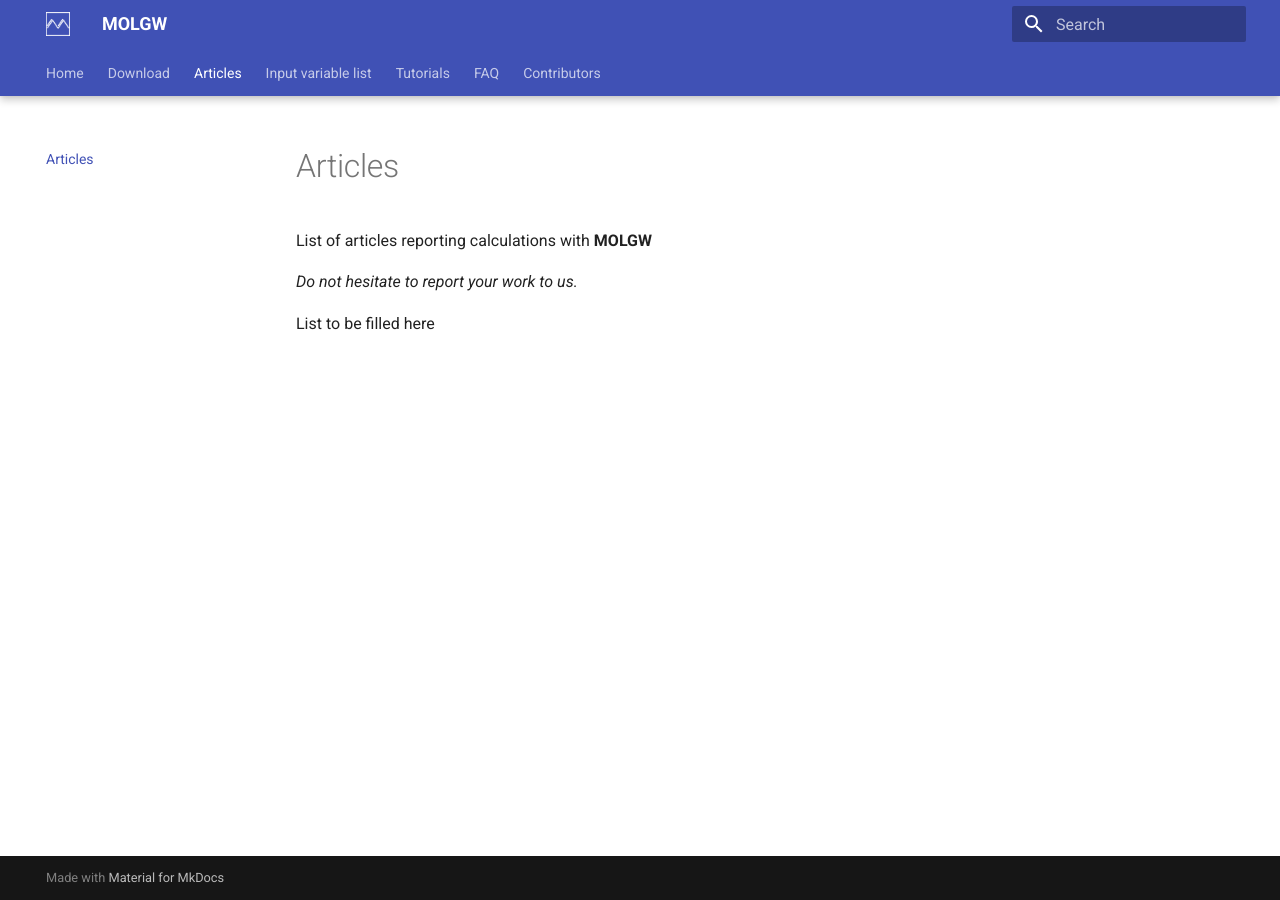
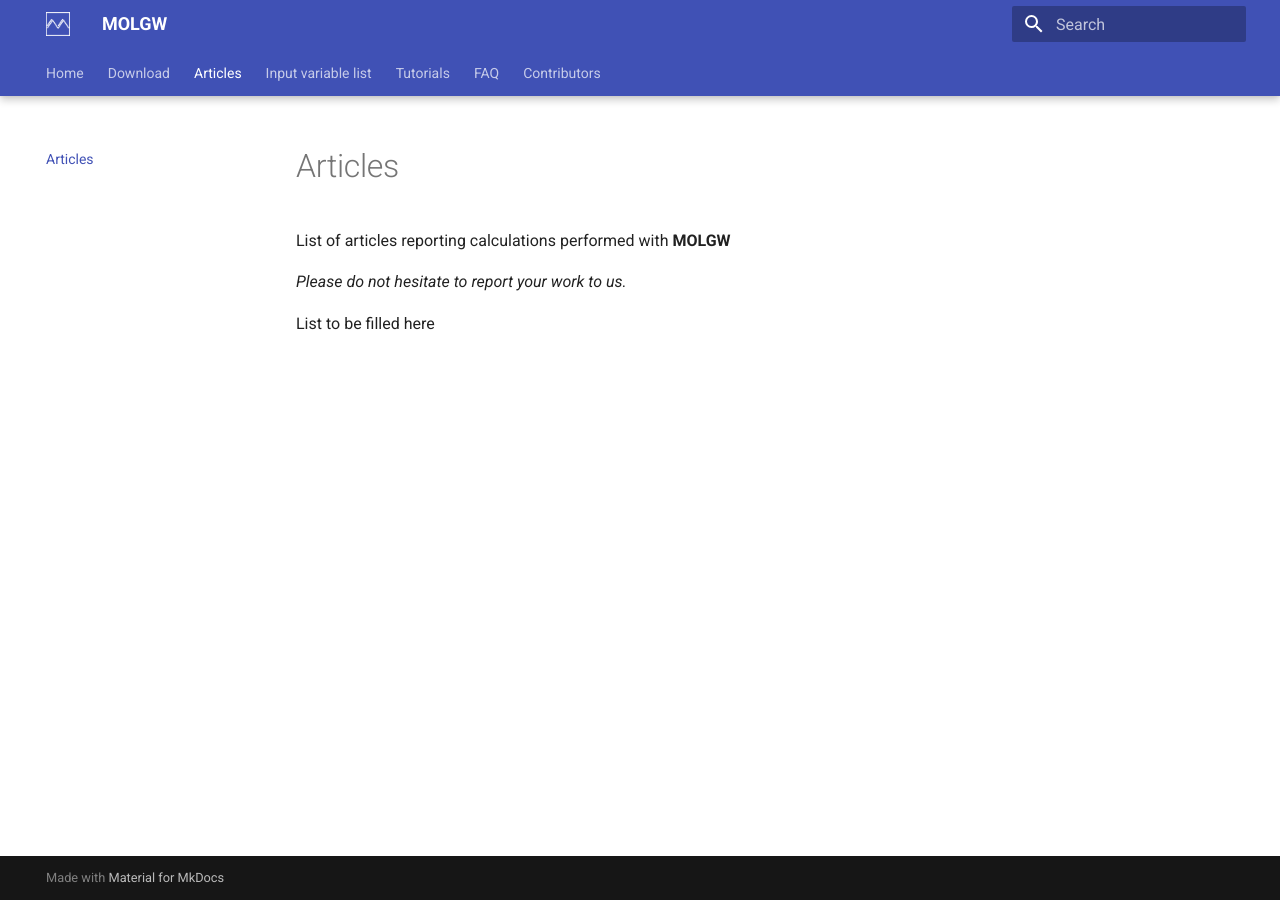
Before and after one commit to bruneval/molgw.org, an MkDocs documentation site: the page built from docs/articles.md, in a window 1280 px wide. Built offline with MkDocs 1.6.1 and Material for MkDocs 9.7.7, drawn with Linux system fonts in a browser that asks for light colours.

Commit message:
add articles

```diff
--- a/docs/articles.md
+++ b/docs/articles.md
@@ -1,8 +1,8 @@
 # Articles
 
-List of articles reporting calculations with **MOLGW**
+List of articles reporting calculations performed with **MOLGW**
 
-*Do not hesitate to report your work to us.*
+*Please do not hesitate to report your work to us.*
 
 
 List to be filled here
```
Also changed, not shown: build_site.py (+6 -3 lines), 1 other file.
